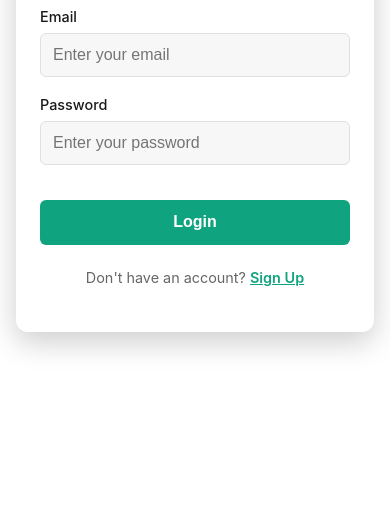
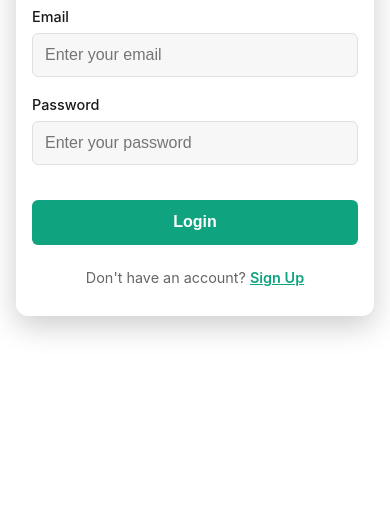
Before and after one commit to staq001/node-chatbot, a website: page views/login.html in a window 390 px wide. Shown: the part 336-844 px from the top of the page. Drawn offline with Linux system fonts and the light colour scheme.

Commit message:
style: improve CSS formatting and adjust padding for better layout

```diff
--- a/public/css/auth.css
+++ b/public/css/auth.css
@@ -34,14 +34,16 @@ html {
 body {
   padding: 0;
   margin: 0;
-  font-family: -apple-system, BlinkMacSystemFont, "Segoe UI", "Helvetica Neue",
-    sans-serif;
+  font-family:
+    -apple-system, BlinkMacSystemFont, "Segoe UI", "Helvetica Neue", sans-serif;
   font-weight: 400;
   background-color: var(--background);
   color: var(--text-primary);
-  transition: background-color 0.3s ease, color 0.3s ease;
+  transition:
+    background-color 0.3s ease,
+    color 0.3s ease;
   height: 100vh;
-  overflow: hidden;
+  overflow: auto;
   display: flex;
   align-items: center;
   justify-content: center;
@@ -62,7 +64,9 @@ body {
   background-color: var(--background);
   border-radius: 12px;
   box-shadow: var(--shadow-lg);
-  padding: 2.5rem 2rem;
+  padding: 1.5rem 1.5rem;
+  max-height: calc(100vh - 40px);
+  overflow-y: auto;
   animation: slideUp 0.4s ease-out;
 }
 
@@ -140,7 +144,9 @@ body {
   font-size: 1rem;
   background-color: var(--background-secondary);
   color: var(--text-primary);
-  transition: border-color 0.3s ease, box-shadow 0.3s ease;
+  transition:
+    border-color 0.3s ease,
+    box-shadow 0.3s ease;
 }
 
 .form-group input:focus {
@@ -220,7 +226,7 @@ html.dark-mode .form-group input::placeholder {
 
 @media (max-width: 480px) {
   .auth-card {
-    padding: 2rem 1.5rem;
+    padding: 1rem 1rem;
   }
 
   .auth-header h1 {
--- a/public/js/signup.js
+++ b/public/js/signup.js
@@ -43,7 +43,6 @@ document
 
       if (!response.ok) {
         const message = data.message || "Sign up failed. Please try again.";
-        console.debug("Signup error response:", response.status, data);
         errorDiv.textContent = message;
         errorDiv.style.display = "block";
         if (data.field === "username") {
@@ -70,7 +69,6 @@ document
         localStorage.setItem("email", loginData.data.email);
         window.location.href = "/";
       } else {
-        // Redirect to login if auto-login fails
         errorDiv.textContent = "Account created! Redirecting to login...";
         setTimeout(() => {
           window.location.href = "/login";
@@ -79,15 +77,12 @@ document
     } catch (error) {
       errorDiv.textContent = "Network error. Please try again.";
       errorDiv.style.display = "block";
-      console.error("Sign up error:", error);
     }
   });
 
-// Check if user is already logged in
 window.addEventListener("load", () => {
   const token = localStorage.getItem("token");
   if (token) {
-    // User already logged in, redirect to main app
     window.location.href = "/";
   }
 });
```
